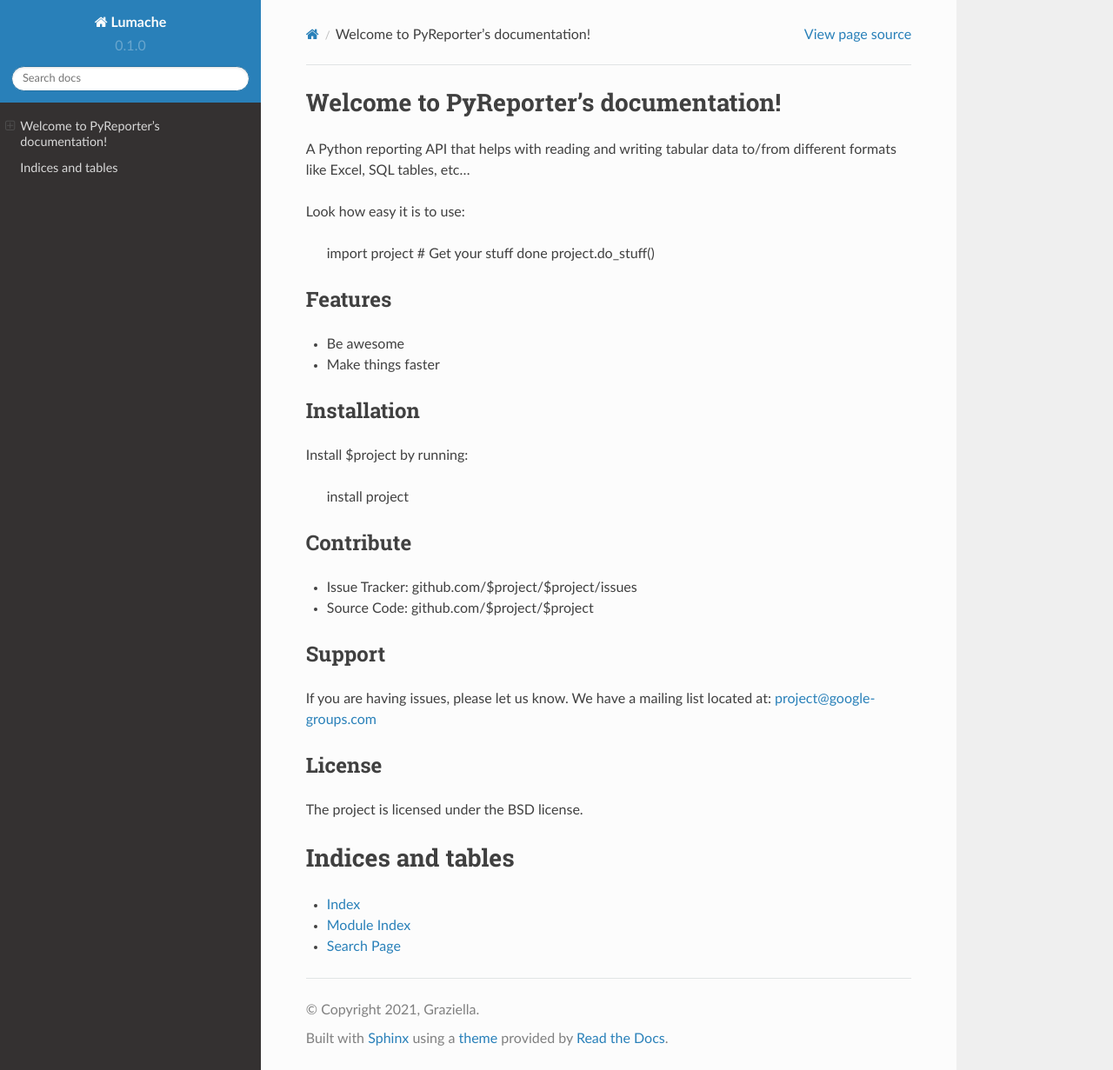
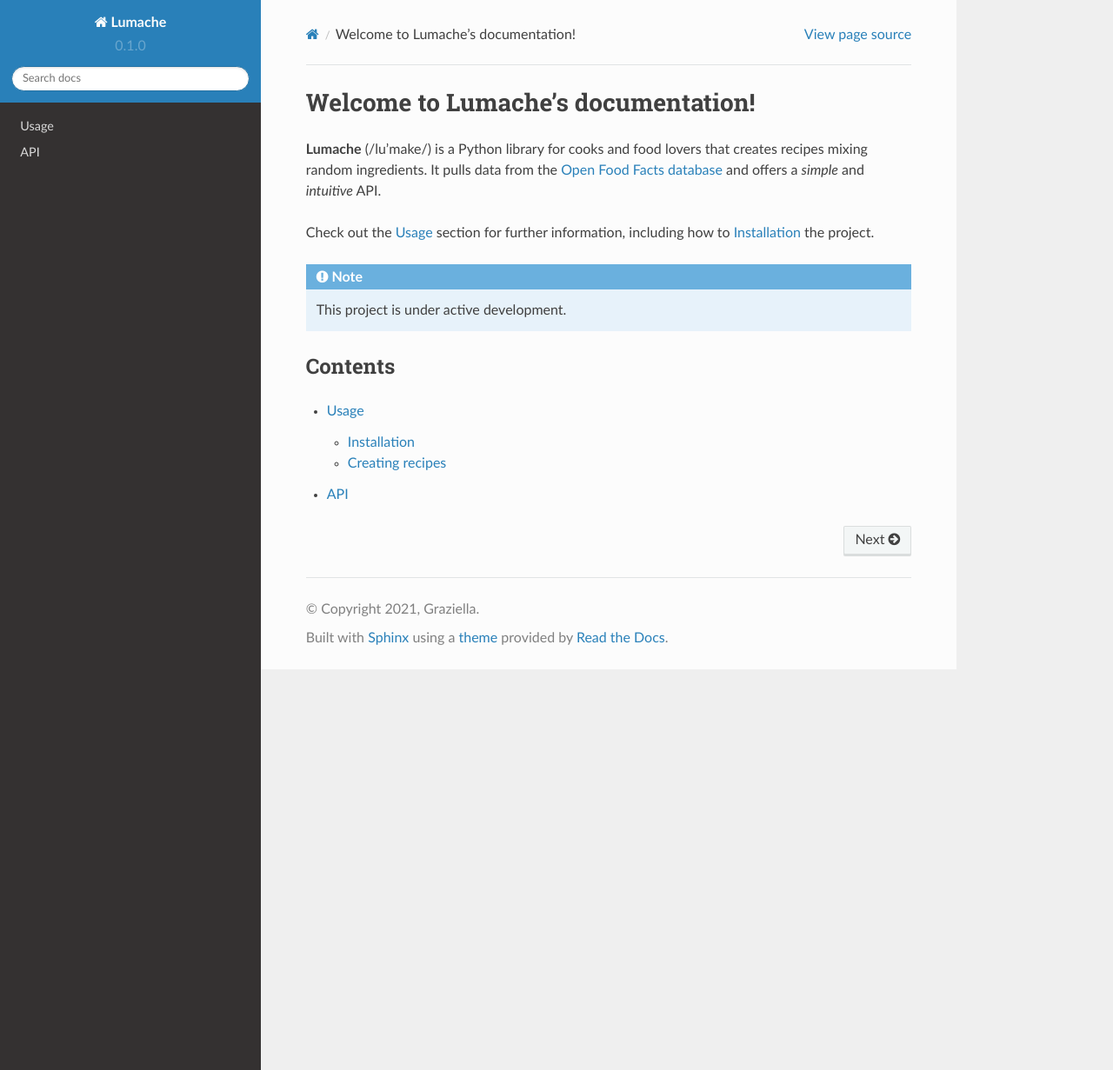
Before and after one commit to Alex-Au1/PyReporter, a Sphinx documentation site: the page built from docs/source/index.rst, in a window 1280 px wide and 1231 px high. Shown: the whole window at 87% size. Built offline with Sphinx 7.4.7 and the Read the Docs theme 2.0.0, drawn with Linux system fonts in a browser that asks for light colours.

Commit message:
Update index.rst

```diff
--- a/docs/source/index.rst
+++ b/docs/source/index.rst
@@ -1,57 +1,22 @@
-.. PyReporter documentation master file, created by
-   sphinx-quickstart on Sun Jan  1 18:37:40 2023.
-   You can adapt this file completely to your liking, but it should at least
-   contain the root `toctree` directive.
+Welcome to Lumache's documentation!
+===================================
 
-Welcome to PyReporter's documentation!
-======================================
+**Lumache** (/lu'make/) is a Python library for cooks and food lovers
+that creates recipes mixing random ingredients.
+It pulls data from the `Open Food Facts database <https://world.openfoodfacts.org/>`_
+and offers a *simple* and *intuitive* API.
 
-A Python reporting API that helps with reading and writing tabular data to/from different formats like Excel, SQL tables, etc...
+Check out the :doc:`usage` section for further information, including
+how to :ref:`installation` the project.
 
-Look how easy it is to use:
+.. note::
 
-    import project
-    # Get your stuff done
-    project.do_stuff()
+   This project is under active development.
 
-Features
+Contents
 --------
 
-- Be awesome
-- Make things faster
+.. toctree::
 
-Installation
-------------
-
-Install $project by running:
-
-    install project
-
-Contribute
-----------
-
-- Issue Tracker: github.com/$project/$project/issues
-- Source Code: github.com/$project/$project
-
-Support
--------
-
-If you are having issues, please let us know.
-We have a mailing list located at: project@google-groups.com
-
-License
--------
-
-The project is licensed under the BSD license.
-
-.. toctree::
-   :maxdepth: 2
-   :caption: Contents:
-
-
-Indices and tables
-==================
-
-* :ref:`genindex`
-* :ref:`modindex`
-* :ref:`search`
+   usage
+   api
```
